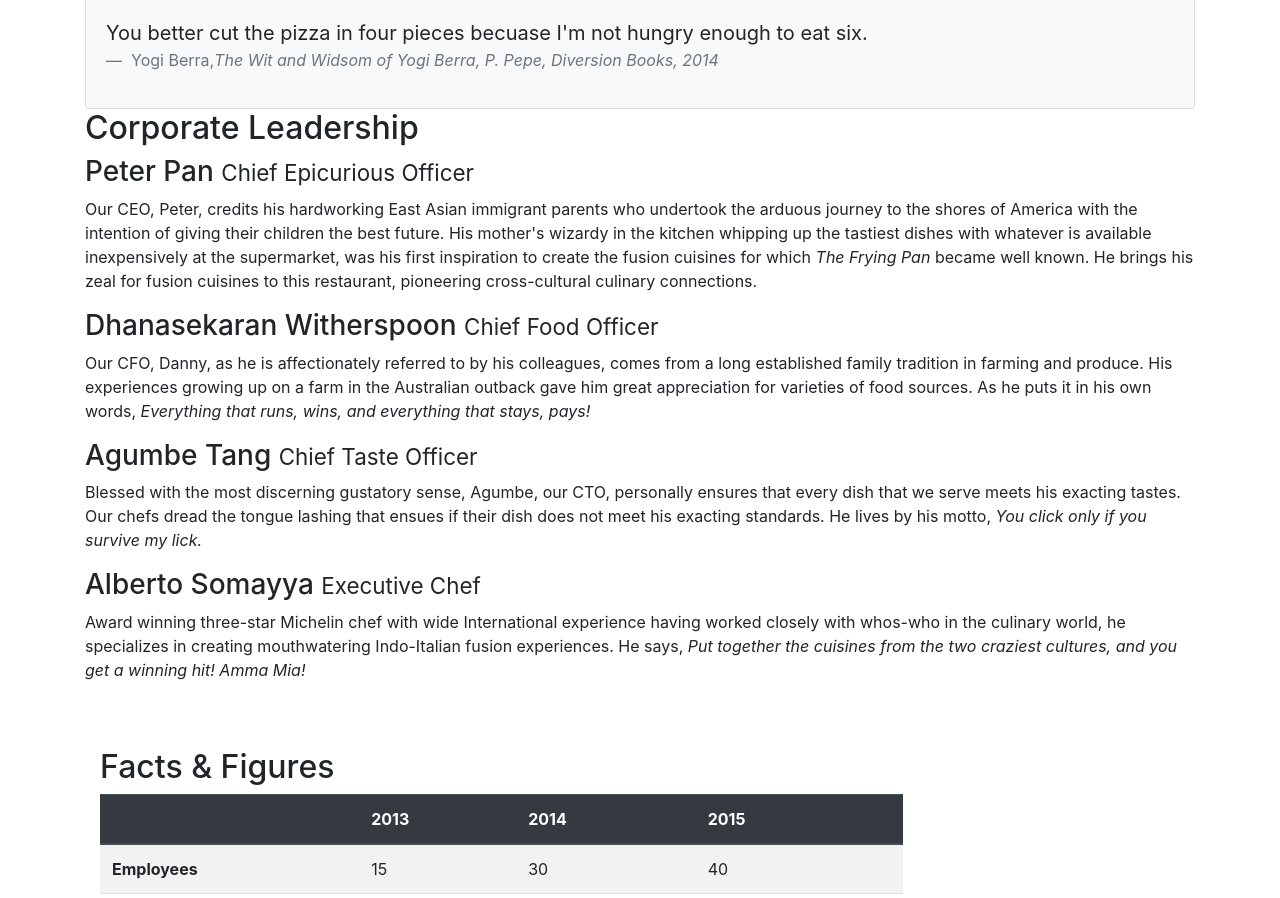
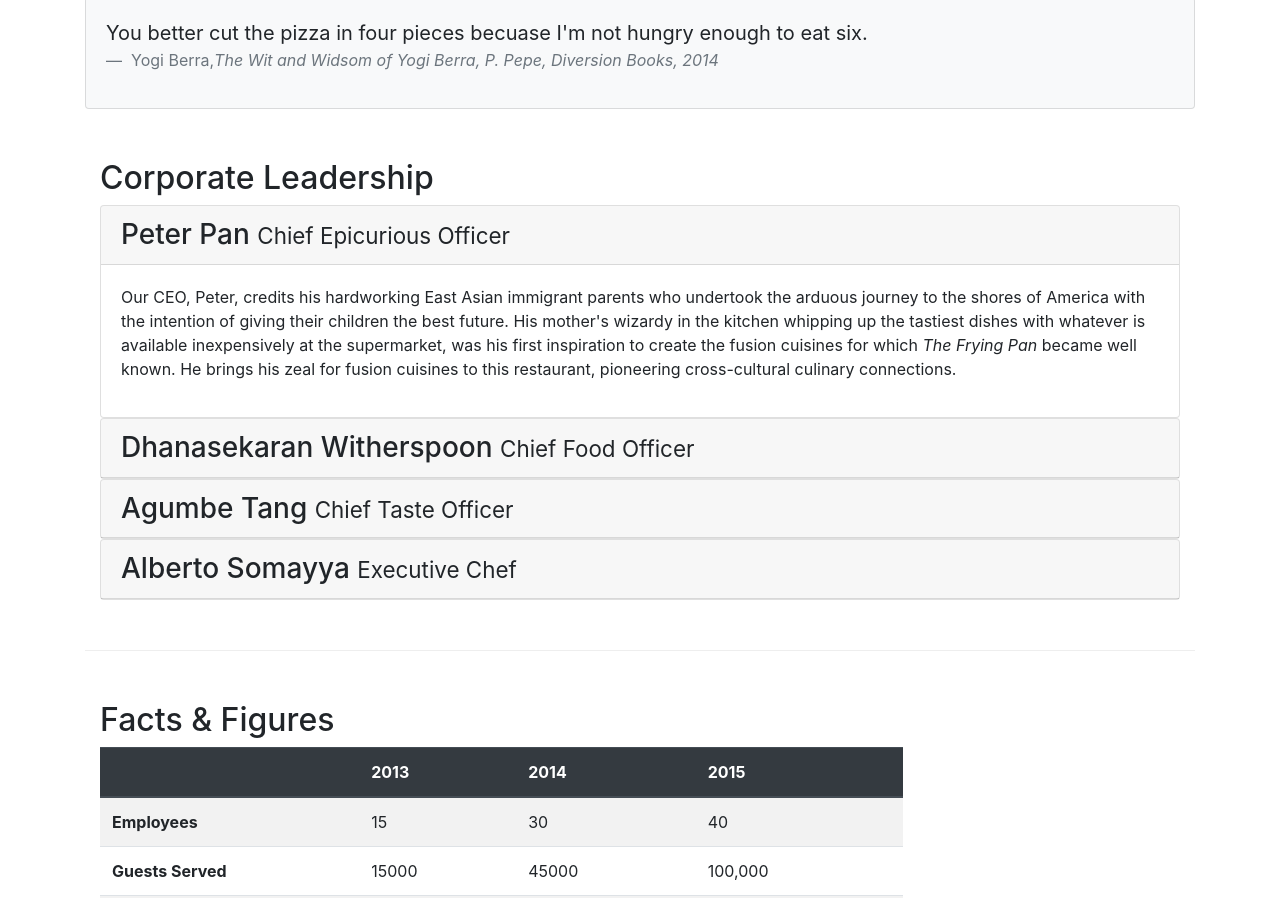
Before and after one commit to raushan606/conFusion-Bootstrap, a website: page aboutus.html in a window 1280 px wide. Shown: the part 762-1660 px from the top of the page. Drawn offline with nearby package versions, Linux system fonts and the light colour scheme.

Commit message:
accordian

```diff
--- a/aboutus.html
+++ b/aboutus.html
@@ -155,53 +155,69 @@
         </div>
       </div>
 
-      <div class="row">
-        <div class="col-12 col-12">
-          <h2>Corporate Leadership</h2>
-          <h3>Peter Pan <small>Chief Epicurious Officer</small></h3>
-          <p class="d-none d-sm-block">
-            Our CEO, Peter, credits his hardworking East Asian immigrant parents
-            who undertook the arduous journey to the shores of America with the
-            intention of giving their children the best future. His mother's
-            wizardy in the kitchen whipping up the tastiest dishes with whatever
-            is available inexpensively at the supermarket, was his first
-            inspiration to create the fusion cuisines for which
-            <em>The Frying Pan</em> became well known. He brings his zeal for
-            fusion cuisines to this restaurant, pioneering cross-cultural
-            culinary connections.
-          </p>
-          <h3>Dhanasekaran Witherspoon <small>Chief Food Officer</small></h3>
-          <p class="d-none d-sm-block">
-            Our CFO, Danny, as he is affectionately referred to by his
-            colleagues, comes from a long established family tradition in
-            farming and produce. His experiences growing up on a farm in the
-            Australian outback gave him great appreciation for varieties of food
-            sources. As he puts it in his own words,
-            <em
-              >Everything that runs, wins, and everything that stays, pays!</em
-            >
-          </p>
-          <h3>Agumbe Tang <small>Chief Taste Officer</small></h3>
-          <p class="d-none d-sm-block">
-            Blessed with the most discerning gustatory sense, Agumbe, our CTO,
-            personally ensures that every dish that we serve meets his exacting
-            tastes. Our chefs dread the tongue lashing that ensues if their dish
-            does not meet his exacting standards. He lives by his motto,
-            <em>You click only if you survive my lick.</em>
-          </p>
-          <h3>Alberto Somayya <small>Executive Chef</small></h3>
-          <p class="d-none d-sm-block">
-            Award winning three-star Michelin chef with wide International
-            experience having worked closely with whos-who in the culinary
-            world, he specializes in creating mouthwatering Indo-Italian fusion
-            experiences. He says,
-            <em
-              >Put together the cuisines from the two craziest cultures, and you
-              get a winning hit! Amma Mia!</em
-            >
-          </p>
+        <div class="row row-content align-items-center">
+            <div class="col-12">
+                <h2>Corporate Leadership</h2>
+                <div id="accordion" role="tablist">
+                    <div class="card">
+                        <div class="card-header" role="tab" id="peterhead">
+                            <h3 class="mb-0">
+                                <a data-toggle="collapse" data-parent="#accordion" data-target="#peter">
+                                Peter Pan <small>Chief Epicurious Officer</small>
+                                </a>
+                            </h3>
+                        </div>
+                        <div class="collapse show" id="peter" data-parent="#accordion" role="tabpanel">
+                            <div class="card-body">
+                                <p class="d-none d-sm-block">Our CEO, Peter, credits his hardworking East Asian immigrant parents who undertook the arduous journey to the shores of America with the intention of giving their children the best future. His mother's wizardy in the kitchen whipping up the tastiest dishes with whatever is available inexpensively at the supermarket, was his first inspiration to create the fusion cuisines for which <em>The Frying Pan</em> became well known. He brings his zeal for fusion cuisines to this restaurant, pioneering cross-cultural culinary connections.</p>
+                            </div>
+                        </div>
+                    </div>
+                    <div class="card">
+                        <div class="card-header" role="tab" id="dannyhead">
+                            <h3 class="mb-0">
+                                <a class="collapsed" data-toggle="collapse" data-target="#danny">
+                                Dhanasekaran Witherspoon <small>Chief Food Officer</small>
+                                </a>
+                            </h3>
+                        </div>
+                        <div class="collapse" id="danny" data-parent="#accordion">
+                            <div class="card-body">
+                                <p class="d-none d-sm-block">Our CFO, Danny, as he is affectionately referred to by his colleagues, comes from a long established family tradition in farming and produce. His experiences growing up on a farm in the Australian outback gave him great appreciation for varieties of food sources. As he puts it in his own words, <em>Everything that runs, wins, and everything that stays, pays!</em></p>
+                            </div>
+                        </div>
+                    </div>
+                    <div class="card">
+                        <div class="card-header" role="tab" id="agumbehead">
+                            <h3 class="mb-0">
+                                <a class="collapsed" data-toggle="collapse" data-target="#agumbe">
+                                Agumbe Tang <small>Chief Taste Officer</small>
+                                </a>
+                            </h3>
+                        </div>
+                        <div class="collapse" id="agumbe" data-parent="#accordion">
+                            <div class="card-body">
+                                <p class="d-none d-sm-block">Blessed with the most discerning gustatory sense, Agumbe, our CTO, personally ensures that every dish that we serve meets his exacting tastes. Our chefs dread the tongue lashing that ensues if their dish does not meet his exacting standards. He lives by his motto, <em>You click only if you survive my lick.</em></p>
+                            </div>
+                        </div>
+                    </div>
+                    <div class="card">
+                        <div class="card-header" role="tab" id="albertohead">
+                            <h3 class="mb-0">
+                                <a class="collapsed" data-toggle="collapse" data-target="#alberto">
+                                Alberto Somayya <small>Executive Chef</small>
+                                </a>
+                            </h3>
+                        </div>
+                        <div class="collapse" id="alberto" data-parent="#accordion">
+                            <div class="card-body">
+                                <p class="d-none d-sm-block">Award winning three-star Michelin chef with wide International experience having worked closely with whos-who in the culinary world, he specializes in creating mouthwatering Indo-Italian fusion experiences. He says, <em>Put together the cuisines from the two craziest cultures, and you get a winning hit! Amma Mia!</em></em></p>
+                            </div>
+                        </div>
+                    </div>
+                </div>
+            </div>
         </div>
-      </div>
       <div class="row row-content">
         <div class="col-12 col-sm-9">
           <h2>Facts &amp; Figures</h2>
--- a/css/styles.css
+++ b/css/styles.css
@@ -37,3 +37,10 @@ body {
 .navbar-dark {
   background-color: #512dab;
 }
+
+.tab-content {
+  border-left: 1px solid #ddd;
+  border-right: 1px solid #ddd;
+  border-bottom: 1px solid #ddd;
+  padding: 10px;
+}
```
